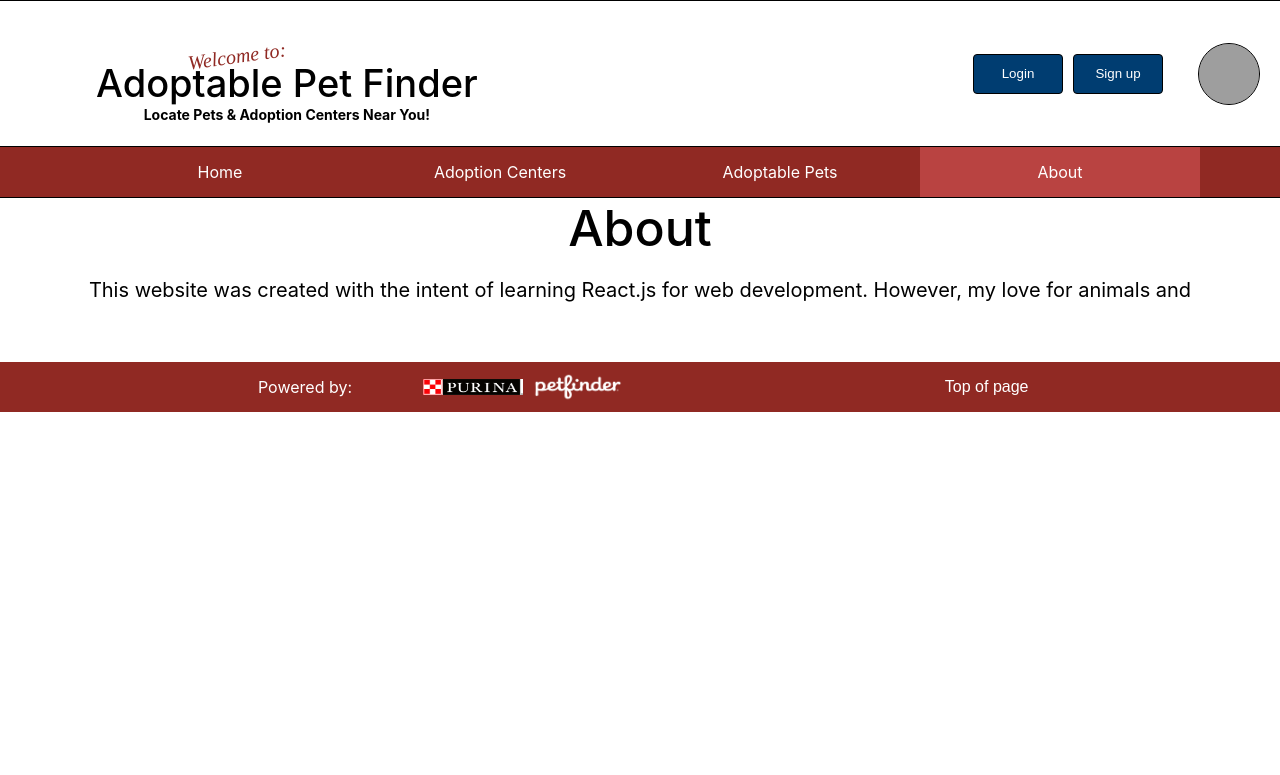
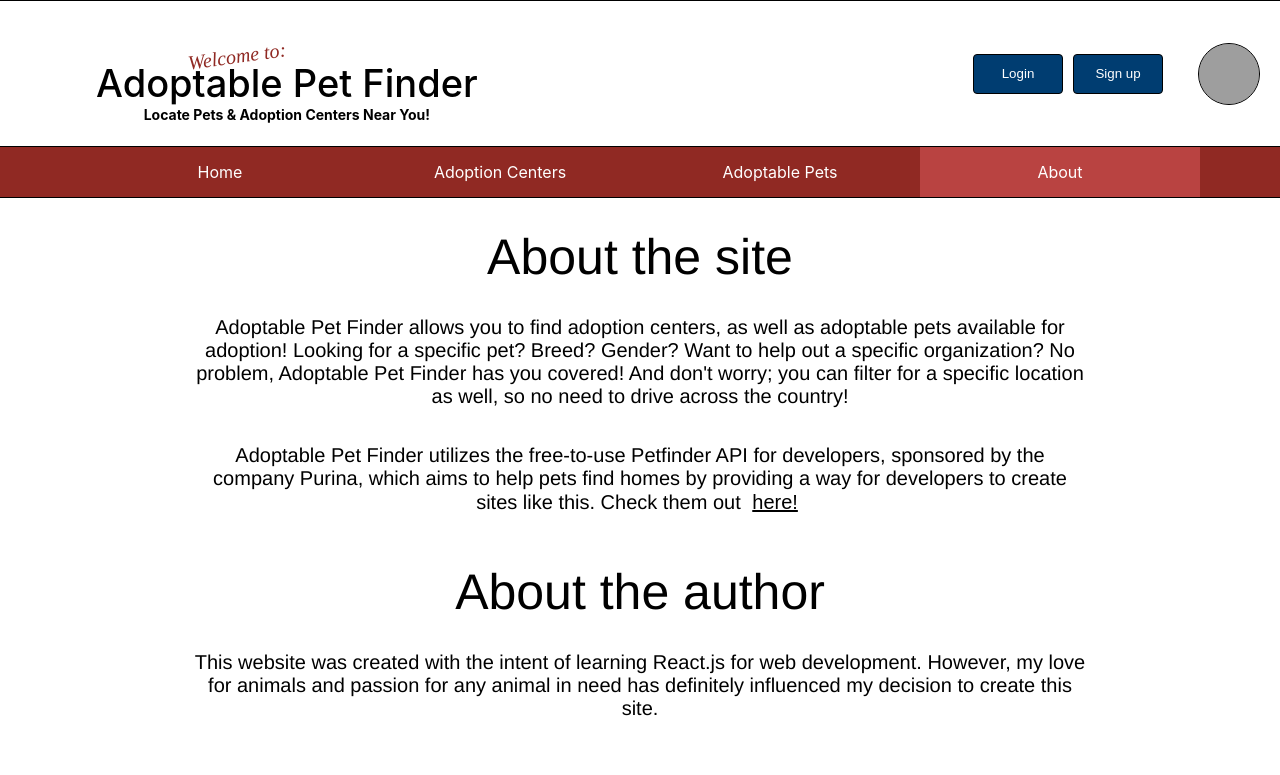
Before and after one commit to brycedavid/adoptable-pet-finder, a React (Create React App) app: page /about in a window 1280 px wide. Shown: the top 775 px of the page. Built offline with nearby package versions, Linux system fonts and the light colour scheme; grey boxes are pictures that could not be loaded; what @petfinder/petfinder-js would draw is missing.

Commit message:
some About page content

```diff
--- a/src/pages/About.js
+++ b/src/pages/About.js
@@ -7,16 +7,60 @@ import Footer from "../components/Footer/Footer";
 const About = () => {
   window.scrollTo({ top: 0, behavior: "instant" });
 
+  const petfinderNavigationHandler = () => {
+    const newWindow = window.open(
+      "https://www.petfinder.com/developers/",
+      "_blank",
+      "noopener,noreferrer"
+    );
+    if (newWindow) {
+      newWindow.opener = null;
+    }
+  };
+
   return (
-    <React.Fragment>
-      <h1>About</h1>
-      <br />
-      <p>
-        This website was created with the intent of learning React.js for web
-        development. However, my love for animals and{" "}
-      </p>
+    <div className="main-content">
+      <div className="about-page-content">
+        <h1>About the site</h1>
+        <p className="about-page-text">
+          Adoptable Pet Finder allows you to find adoption centers, as well as
+          adoptable pets available for adoption! Looking for a specific pet?
+          Breed? Gender? Want to help out a specific organization? No problem,
+          Adoptable Pet Finder has you covered! And don't worry; you can filter
+          for a specific location as well, so no need to drive across the
+          country!
+        </p>
+        <br />
+        <p className="about-page-text">
+          Adoptable Pet Finder utilizes the free-to-use Petfinder API for
+          developers, sponsored by the company Purina, which aims to help pets
+          find homes by providing a way for developers to create sites like
+          this. Check them out{" "}
+          <span>
+            <button
+              onClick={petfinderNavigationHandler}
+              className="button-inline"
+            >
+              here!
+            </button>
+          </span>
+        </p>
+        <h1>About the author</h1>
+        <p className="about-page-text">
+          This website was created with the intent of learning React.js for web
+          development. However, my love for animals and passion for any animal
+          in need has definitely influenced my decision to create this site.
+        </p>
+        <h1>The future of Adoptable Pet Finder</h1>
+        <p className="about-page-text">
+          Adoptable Pet Finder will be improved and expanded upon in the future
+          with the aim of reaching a larger audience, providing a cutting-edge
+          user experience, allowing a wider range of search options, and of
+          course, helping more pets!
+        </p>
+      </div>
       <Footer />
-    </React.Fragment>
+    </div>
   );
 };
 
--- a/src/sass/_buttons.scss
+++ b/src/sass/_buttons.scss
@@ -50,6 +50,17 @@
     border-radius: 6px;
     margin-bottom: 28px;
   }
+
+  &-inline {
+    border: none;
+    background-color: white;
+    font-size: inherit;
+    text-decoration: underline;
+
+    &:hover {
+      cursor: pointer;
+    }
+  }
 }
 
 .disabled {
--- a/src/sass/_content.scss
+++ b/src/sass/_content.scss
@@ -10,6 +10,20 @@
   }
 }
 
+.about-page {
+  &-content {
+    display: flex;
+    flex-direction: column;
+    justify-items: center;
+    align-items: center;
+  }
+
+  &-text {
+    width: 70%;
+    margin-bottom: 18px;
+  }
+}
+
 .not-found-content {
   display: flex;
   justify-content: center;
--- a/src/styles/styles.css
+++ b/src/styles/styles.css
@@ -50,6 +50,15 @@
   border-radius: 6px;
   margin-bottom: 28px;
 }
+.button-inline {
+  border: none;
+  background-color: white;
+  font-size: inherit;
+  text-decoration: underline;
+}
+.button-inline:hover {
+  cursor: pointer;
+}
 
 .disabled {
   background-color: darkgrey;
@@ -70,6 +79,17 @@
 }
 .main-content h1 {
   margin: 30px 0 30px 0;
+}
+
+.about-page-content {
+  display: flex;
+  flex-direction: column;
+  justify-items: center;
+  align-items: center;
+}
+.about-page-text {
+  width: 70%;
+  margin-bottom: 18px;
 }
 
 .not-found-content {
```
Also changed, not shown: 1 other file (tests, documents, lock files or other folders).
